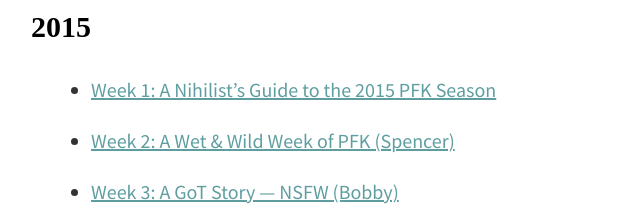
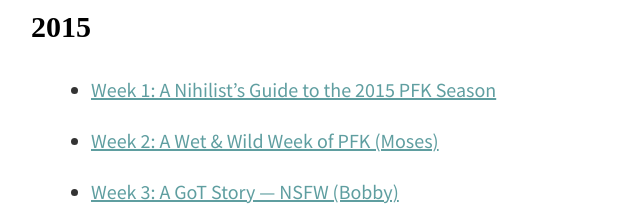
Before and after one commit to spencersilva/pfk2020, a plain HTML site: page index.html in a window 1280 px wide. Shown: the part 10500-10722 px from the top of the page, 259-899 px from the left. Drawn offline with Linux system fonts and the light colour scheme; a web font is replaced by a local one.

Commit message:
wet & wild update

```diff
--- a/index.html
+++ b/index.html
@@ -243,7 +243,7 @@
 
 <ul>
 	<li><a href="https://docs.google.com/document/d/197sJV2er6xd-XErCHyW0zCggEBr-AVTqZLZpPbWq0gQ/edit?usp=sharing">Week 1: A Nihilist’s Guide to the 2015 PFK Season</a></li>
-	<li><a href="https://docs.google.com/document/d/197sJV2er6xd-XErCHyW0zCggEBr-AVTqZLZpPbWq0gQ/edit?usp=sharing">Week 2: A Wet &amp; Wild Week of PFK (Spencer)</a></li>
+	<li><a href="https://docs.google.com/document/d/197sJV2er6xd-XErCHyW0zCggEBr-AVTqZLZpPbWq0gQ/edit?usp=sharing">Week 2: A Wet &amp; Wild Week of PFK (Moses)</a></li>
 	<li><a href="https://docs.google.com/document/d/1DHIeav7bI3JgPgV7LDtt9xPyqSZfic8NtVeypkaxZkg/edit?usp=sharing">Week 3: A GoT Story — NSFW (Bobby)</a></li>
 	<li><a href="https://drive.google.com/file/d/0ByKSJz4q8GFuQldoZDI2VEdrcXRIQTNncHZuOXNucVlUQXFJ/view?usp=sharing">Week 6: C4 Grades the Draft (Charlie)</a></li>
 	<li><a href="https://docs.google.com/presentation/d/1LG7FH7cHF2Na6texXqq4H-7L1oyVHUT-xbgi35_reA0/edit?usp=sharing">Week 8: Puppies and Ranking Monday Stories Past (Spencer)</a></li>
```
